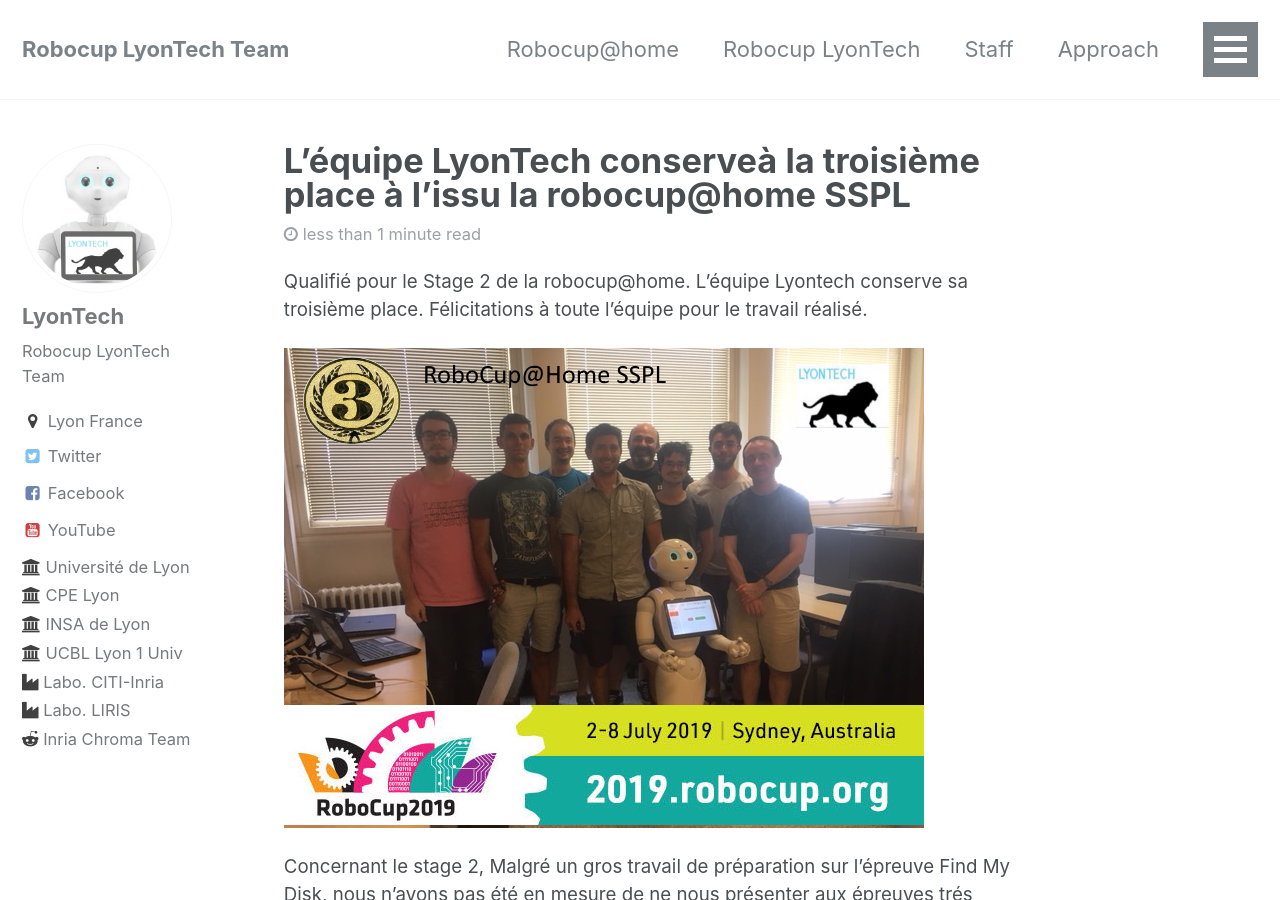
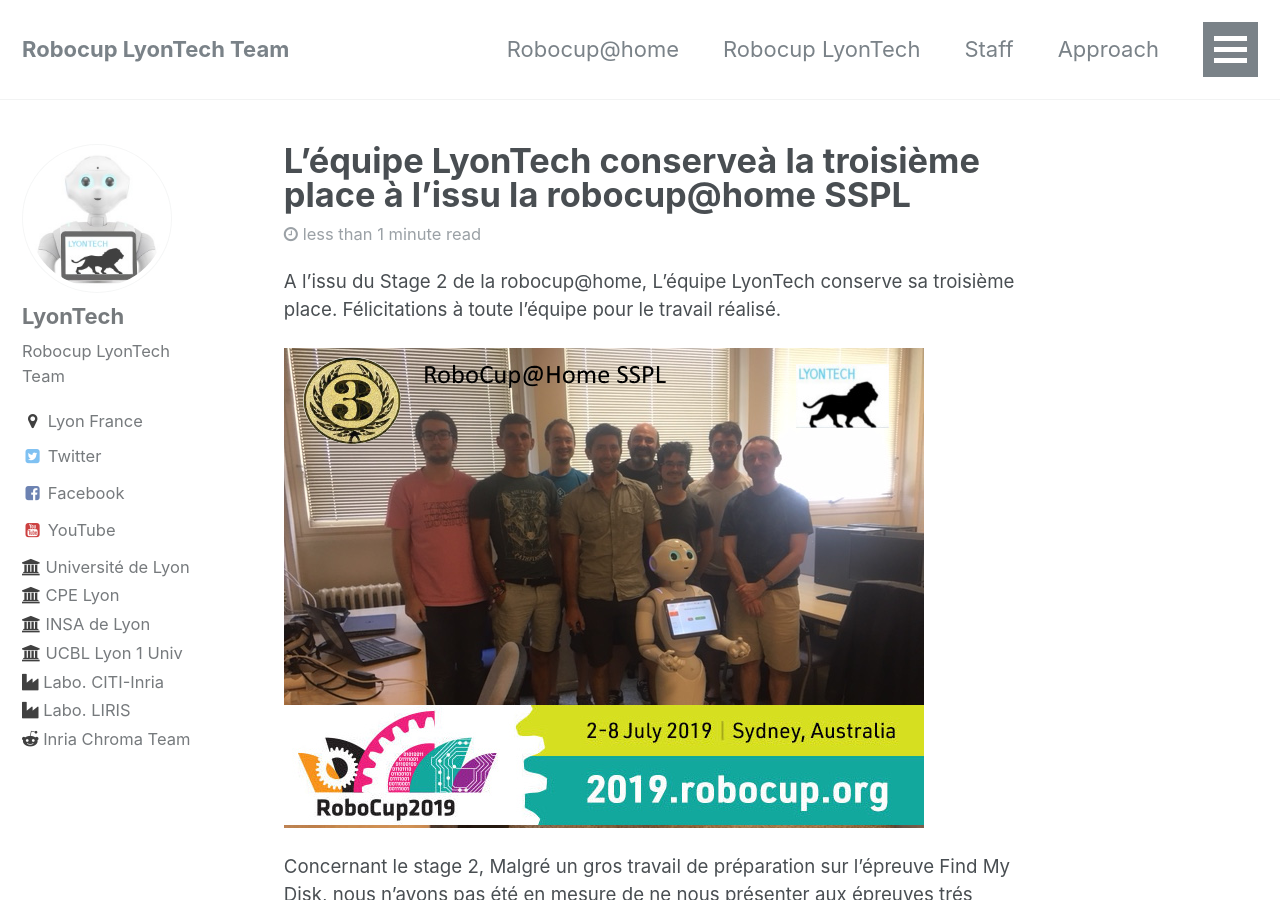
Before and after one commit to Robocup-Lyontech/Robocup-Lyontech.github.io, a Jekyll site: the page built from _posts/2019-07-06-Jour3.md, in a window 1280 px wide and 900 px high. Built offline with Jekyll 4.4.1, drawn with Linux system fonts in a browser that asks for light colours.

Commit message:
Update 2019-07-06-Jour3.md

```diff
--- a/_posts/2019-07-06-Jour3.md
+++ b/_posts/2019-07-06-Jour3.md
@@ -8,7 +8,8 @@
 thumbnail: /assets/images/sydney2019/robot_carree_s.jpg
 
 ---
-Qualifié pour le Stage 2 de la robocup@home. L'équipe Lyontech conserve sa troisième place. Félicitations à toute l'équipe pour le travail réalisé.
+A l'issu du Stage 2 de la robocup@home, L'équipe LyonTech conserve sa troisième place.
+Félicitations à toute l'équipe pour le travail réalisé.
 {: .center}
 ![team](/assets/images/sydney2019/team_3eme.png)
 
```
